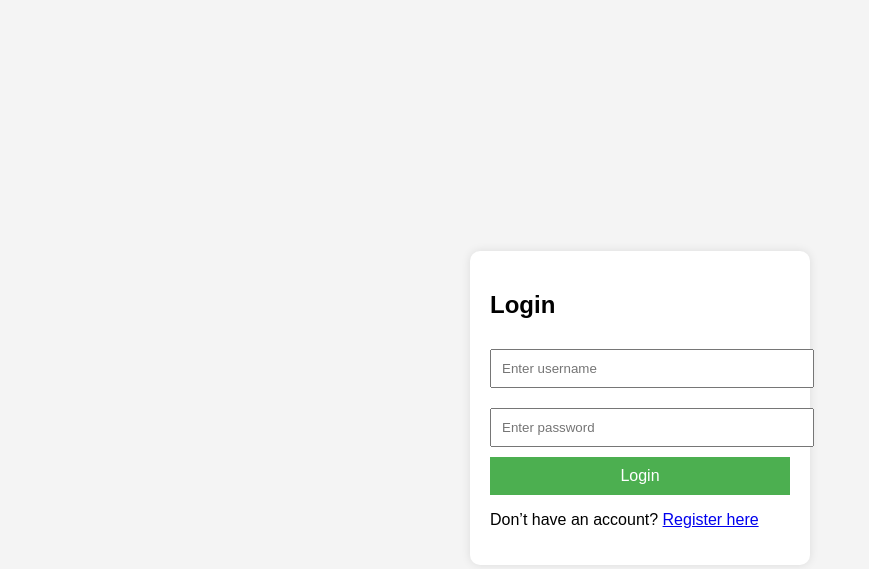
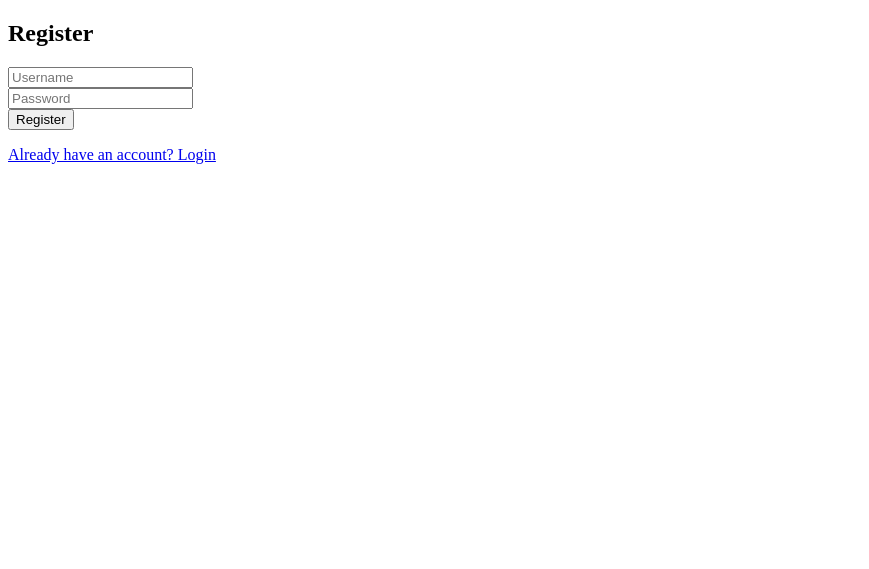
Before and after one commit to Jianeetbruh/Chit-Chatter, a website: page public/login.html in a window 1280 px wide. Shown: the whole page, without its empty margins (0-869 px from the left). Drawn offline with Linux system fonts and the light colour scheme.

Commit message:
Update login.html

```diff
--- a/public/login.html
+++ b/public/login.html
@@ -1,25 +1,15 @@
 <!DOCTYPE html>
 <html>
-<head>
-  <meta charset="UTF-8">
-  <title>Login</title>
-  <style>
-    body { font-family: Arial, sans-serif; display: flex; justify-content: center; align-items: center; height: 100vh; background: #f4f4f4; }
-    .login-box { background: white; padding: 20px; border-radius: 10px; width: 300px; box-shadow: 0 0 10px rgba(0,0,0,0.1); }
-    input { width: 100%; padding: 10px; margin: 10px 0; }
-    button { width: 100%; padding: 10px; background: #4CAF50; border: none; color: white; font-size: 16px; cursor: pointer; }
-    button:hover { background: #45a049; }
-  </style>
-</head>
-<body>
-  <div class="login-box">
-    <h2>Login</h2>
-    <form action="/login" method="POST">
-      <input type="text" name="username" placeholder="Enter username" required>
-      <input type="password" name="password" placeholder="Enter password" required>
-      <button type="submit">Login</button>
+  <head>
+    <title>Register</title>
+  </head>
+  <body>
+    <h2>Register</h2>
+    <form action="/register" method="POST">
+      <input type="text" name="username" placeholder="Username" required /><br />
+      <input type="password" name="password" placeholder="Password" required /><br />
+      <button type="submit">Register</button>
     </form>
-    <p>Don’t have an account? <a href="register.html">Register here</a></p>
-  </div>
-</body>
+    <p><a href="login.html">Already have an account? Login</a></p>
+  </body>
 </html>
```
